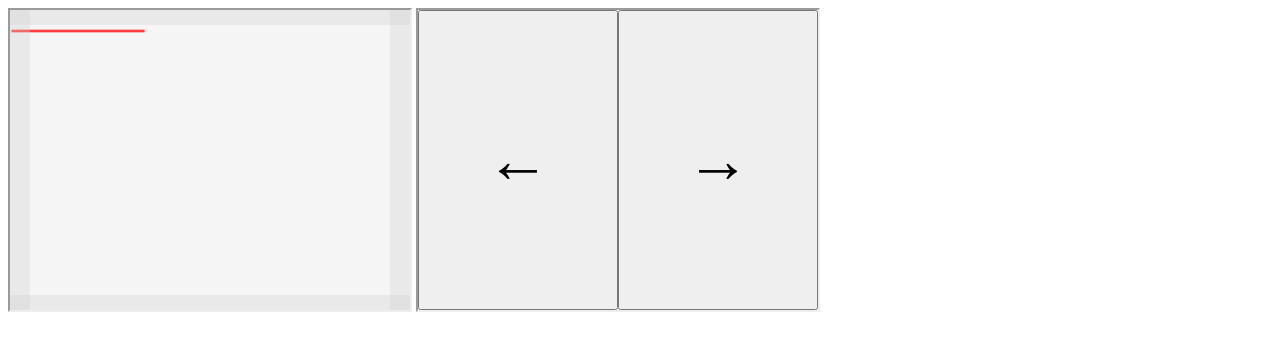
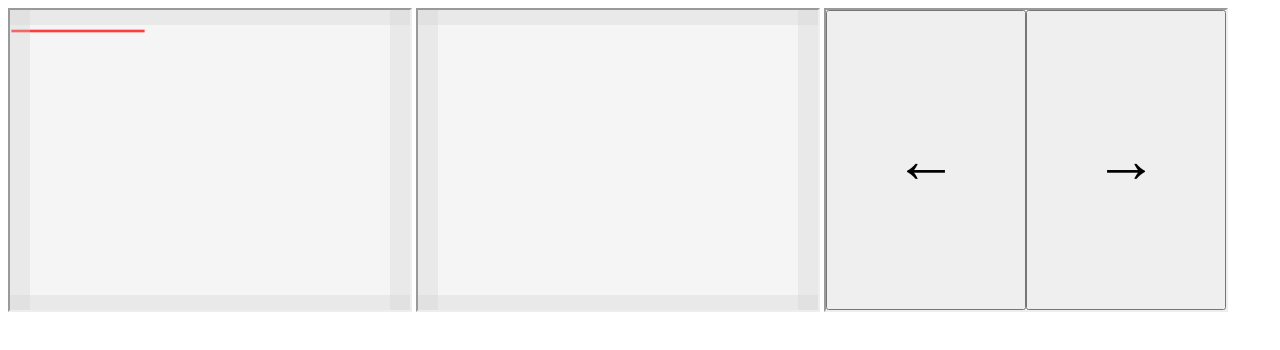
Before and after one commit to skinofstars/Twon, a website: page public/dev.html in a window 1280 px wide. Drawn offline with nearby package versions, Linux system fonts and the light colour scheme.

Commit message:
added nice log messages and added second arena to dev

```diff
--- a/public/controller.js
+++ b/public/controller.js
@@ -188,7 +188,7 @@ var controller = function(io){
           player.nextDirection = 'up';
         };
 
-        console.log("FOUND ARENA",fromarena,link, player,position);
+        console.log("Switched player" + player.id + ' from arena' + fromarena.id + ' --> arena' + this.id);
       }
     }
   }
@@ -222,7 +222,7 @@ var controller = function(io){
     this.transport = transport;
 
     this.on('left', function(){
-      console.log("<<<Player"+this.id+" should go LEFT<<<");
+      console.log("<<<Player"+this.id+" LEFT");
       // increment the direction
       this.nextDirection = {
         'right':'up',
@@ -233,7 +233,7 @@ var controller = function(io){
     });
 
     this.on('right', function(){
-      console.log(">>>Player"+id+" should go RIGHT>>>");
+      console.log(">>>Player"+id+" RIGHT");
       // increment the direction
       this.nextDirection = {
         'right':'down',
--- a/public/dev.html
+++ b/public/dev.html
@@ -21,6 +21,7 @@
 
 
   <iframe src="arena.html" width="400" height="300"></iframe>
+  <iframe src="arena.html" width="400" height="300"></iframe>
   <iframe src="player.html" width="400" height="300"></iframe>
 <!--
   Hell YEAH this works!
```
